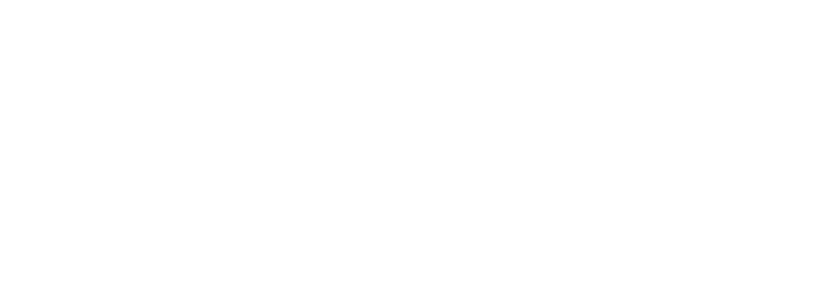
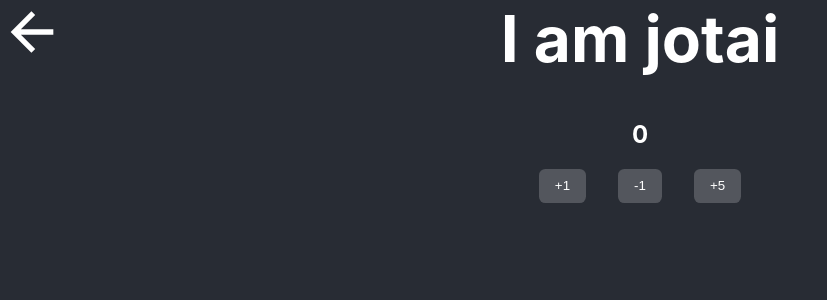
Before and after one commit to 071yoon/compare-global-state, a React (Create React App) app: page /jotai in a window 1280 px wide. Before the commit this address had no page. Shown: the top 300 px of the page, without its empty margins (0-827 px from the left). Built offline with nearby package versions, Linux system fonts and the light colour scheme.

Commit message:
feature: add jotai

```diff
--- a/src/App.tsx
+++ b/src/App.tsx
@@ -3,6 +3,7 @@
 import Redux from "./redux/Redux";
 import Zustand from "./zustand/Zustand";
 import Recoil from "./recoil/Recoil";
+import Jotai from "./jotai/Jotai";
 import "./App.css";
 
 function App() {
@@ -14,6 +15,7 @@
           <Route path="/redux" element={<Redux />} />
           <Route path="/zustand" element={<Zustand />} />
           <Route path="/recoil" element={<Recoil />} />
+          <Route path="/jotai" element={<Jotai />} />
         </Routes>
       </BrowserRouter>
     </div>
--- a/src/Home.tsx
+++ b/src/Home.tsx
@@ -11,7 +11,7 @@
       <p>Context API</p>
       <p onClick={() => navigate("/recoil")}>Recoil</p>
       <p onClick={() => navigate("/zustand")}>Zustand</p>
-      <p>Jotai</p>
+      <p onClick={() => navigate("/jotai")}>Jotai</p>
     </header>
   );
 }
--- /dev/null
+++ b/src/jotai/CounterButtons.tsx
@@ -0,0 +1,22 @@
+import { useAtom } from "jotai";
+import { increaseCount, decreaseCount, increaseCountBy } from "./modules/atom";
+
+export default function CounterButtons() {
+  const [, onIncrease] = useAtom(increaseCount);
+  const [, onDecrease] = useAtom(decreaseCount);
+  const [, onIncreaseBy] = useAtom(increaseCountBy);
+
+  return (
+    <div className="counter-buttons">
+      <button className="counter-button" onClick={onIncrease}>
+        +1
+      </button>
+      <button className="counter-button" onClick={onDecrease}>
+        -1
+      </button>
+      <button className="counter-button" onClick={() => onIncreaseBy(5)}>
+        +5
+      </button>
+    </div>
+  );
+}
--- /dev/null
+++ b/src/jotai/CounterValue.tsx
@@ -0,0 +1,12 @@
+import { useAtom } from "jotai";
+import { readOnlyCount } from "./modules/atom";
+
+export default function CounterValue() {
+  const [num] = useAtom(readOnlyCount);
+
+  return (
+    <div>
+      <h2>{num}</h2>
+    </div>
+  );
+}
--- /dev/null
+++ b/src/jotai/Jotai.tsx
@@ -0,0 +1,17 @@
+import { Provider } from "jotai";
+import GoBack from "../atom/GoBack";
+import CounterValue from "./CounterValue";
+import CounterButtons from "./CounterButtons";
+
+export default function Jotai() {
+  return (
+    <Provider>
+      <div className="App-body">
+        <GoBack />
+        <h1>I am jotai</h1>
+        <CounterValue />
+        <CounterButtons />
+      </div>
+    </Provider>
+  );
+}
--- /dev/null
+++ b/src/jotai/modules/atom.ts
@@ -0,0 +1,20 @@
+import { atom } from "jotai";
+
+export const count = atom(0);
+
+export const readOnlyCount = atom((get) => get(count));
+
+export const increaseCount = atom(
+  (get) => get(count),
+  (get, set) => set(count, get(count) + 1)
+);
+
+export const decreaseCount = atom(
+  (get) => get(count),
+  (get, set) => set(count, get(count) - 1)
+);
+
+export const increaseCountBy = atom(
+  (get) => get(count),
+  (get, set, amount: number) => set(count, get(count) + amount)
+);
```
